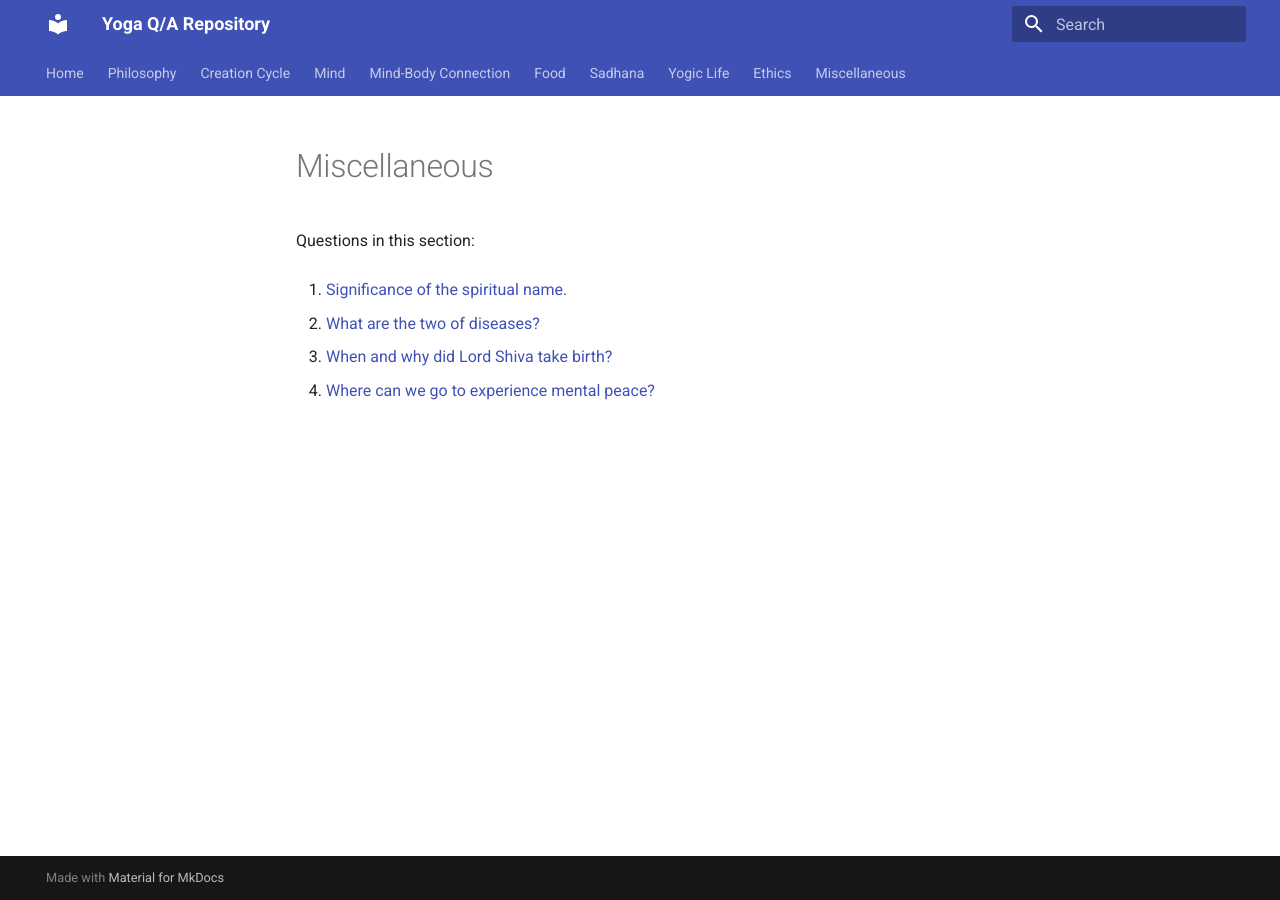
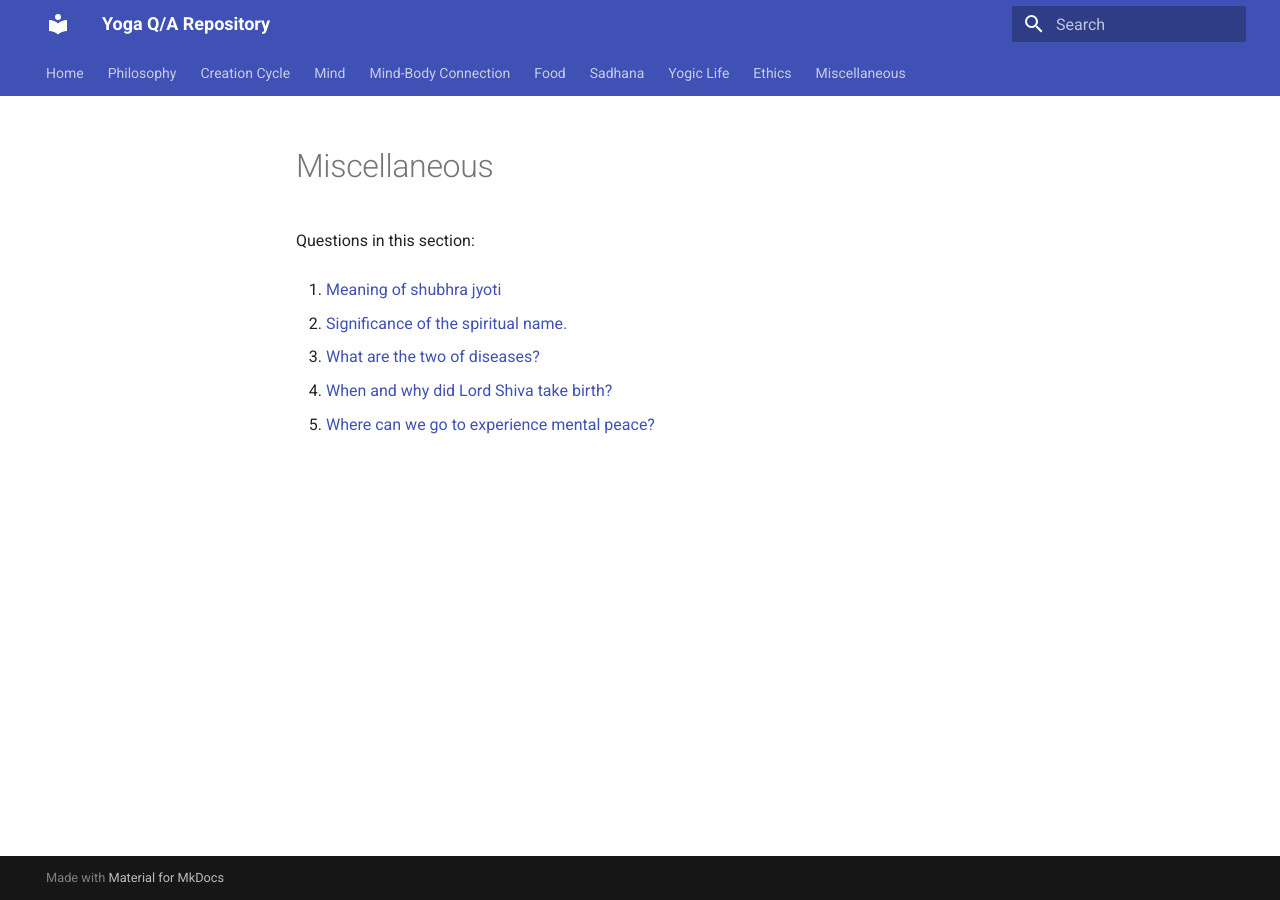
Before and after one commit to yogiclife/yoga-qa, an MkDocs documentation site: the page built from docs/miscellaneous/README.md, in a window 1280 px wide. Built offline with MkDocs 1.6.1 and Material for MkDocs 9.7.7, drawn with Linux system fonts in a browser that asks for light colours.

Commit message:
Update topic indices [skip ci]

```diff
--- a/docs/miscellaneous/README.md
+++ b/docs/miscellaneous/README.md
@@ -2,10 +2,12 @@
 
 Questions in this section:
 
-1. [Significance of the spiritual name.](significance-of-the-spiritual-name-20260628-125349.md)
+1. [Meaning of shubhra jyoti](meaning-of-shubhra-jyoti-20260628-133431.md)
 
-2. [What are the two of diseases?](what-are-the-two-of-diseases-20260628-113916.md)
+2. [Significance of the spiritual name.](significance-of-the-spiritual-name-20260628-125349.md)
 
-3. [When and why did Lord Shiva take birth?](when-and-why-did-lord-shiva-take-birth-20260628-123237.md)
+3. [What are the two of diseases?](what-are-the-two-of-diseases-20260628-113916.md)
 
-4. [Where can we go to experience mental peace?](where-can-we-go-to-experience-mental-peace-20260628-115928.md)
+4. [When and why did Lord Shiva take birth?](when-and-why-did-lord-shiva-take-birth-20260628-123237.md)
+
+5. [Where can we go to experience mental peace?](where-can-we-go-to-experience-mental-peace-20260628-115928.md)
```
